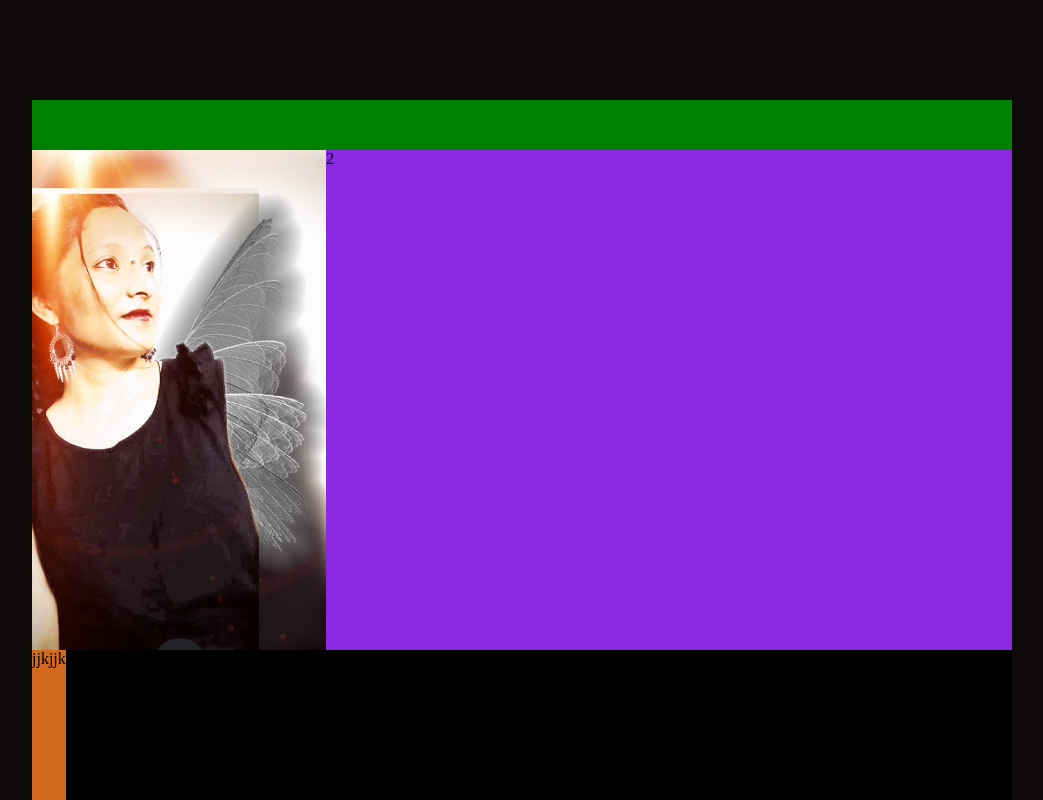
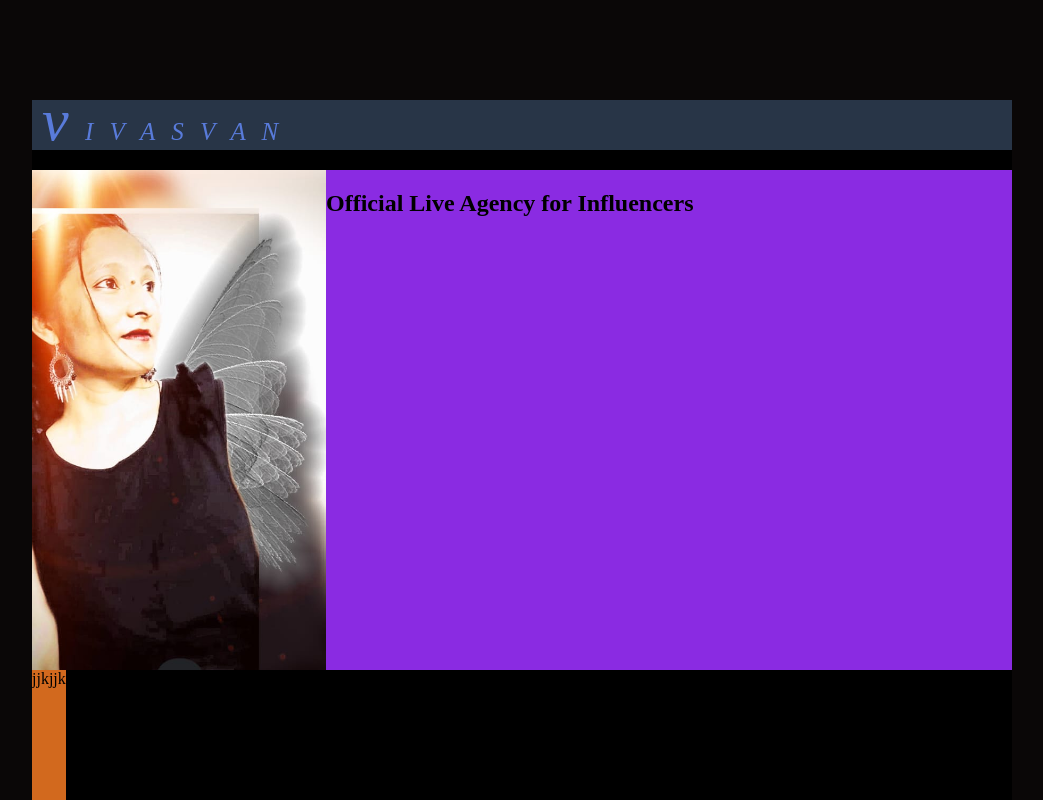
Before and after one commit to chinnanil/vivasvan, a React (Create React App) app: page / in a window 1280 px wide. Shown: the top 800 px of the page, without its empty margins (126-1169 px from the left). Built offline with nearby package versions, Linux system fonts and the light colour scheme.

Commit message:
nav done

```diff
--- a/package.json
+++ b/package.json
@@ -6,6 +6,7 @@
     "@testing-library/jest-dom": "^5.11.6",
     "@testing-library/react": "^11.2.2",
     "@testing-library/user-event": "^12.6.0",
+    "extra-sparkles": "^1.2.1",
     "react": "^17.0.1",
     "react-dom": "^17.0.1",
     "react-scripts": "4.0.1",
--- a/public/index.css
+++ b/public/index.css
@@ -6,8 +6,10 @@ p{
     color:red;
 }
 body{
-    background-color: rgb(14, 10, 10);
+    background-color: rgb(10, 7, 7);
+
 }
+
 html, body {
     height: 100%;
     width: 100%;
@@ -19,9 +21,26 @@ html, body {
 }
 
 nav{
+    display:flex;
+    justify-content: start;
+    align-items: center;
     height:50px;
-    background-color: green;
+    background-color: rgb(40, 53, 71);
+    padding-bottom: 10px;
+
 }
+nav p{
+    padding-left: 10px;
+    color:rgb(89, 123, 218);
+    text-align: center;
+    font-style: oblique;
+    font-size: 25px;
+    letter-spacing: 5px;
+}
+nav p em{
+    font-size: 60px;
+}
+
 
 .wrapper{
     background-color: black;
--- a/public/index.html
+++ b/public/index.html
@@ -7,17 +7,19 @@
 
     <title>React App</title>
     <link href="./index.css" rel="stylesheet">
+
+
   </head>
   <body>
     <noscript>You need to enable JavaScript to run this app.</noscript>
    <!-- <p>kajdksssssssssfksd</p> -->
 
    <div class="wrapper">
-     <nav ></nav>
-    <div id="root"></div>
+     <nav ><p><em>v</em>        I            V         A             S             V              A               N</p></nav>
+     <div style="height: 20px; width: 100%; background-color: black;"></div>
+     <div id="root"></div>
   </div>
 
-    <!-- <div style="background-color:black; height:100%;"></div> -->
 
   </body>
 </html>
--- a/src/App.css
+++ b/src/App.css
@@ -22,6 +22,7 @@ img{
 }
 
   .header_right{
+      display: flex;
       background-color: blueviolet;
   }
   @media only screen and (min-width: 600px) {
--- a/src/App.js
+++ b/src/App.js
@@ -9,7 +9,9 @@ function App() {
 
       <div className="header">
         <div className="header_left"></div>
-        <div className="header_right">2</div>
+        <div className="header_right">
+              <div class="title"><h2>Official Live Agency for Influencers</h2></div>
+        </div>
         <div id="content">jjkjjk</div>
 
     </div>
```
Also changed, not shown: 2 other files (tests, documents, lock files or other folders).
